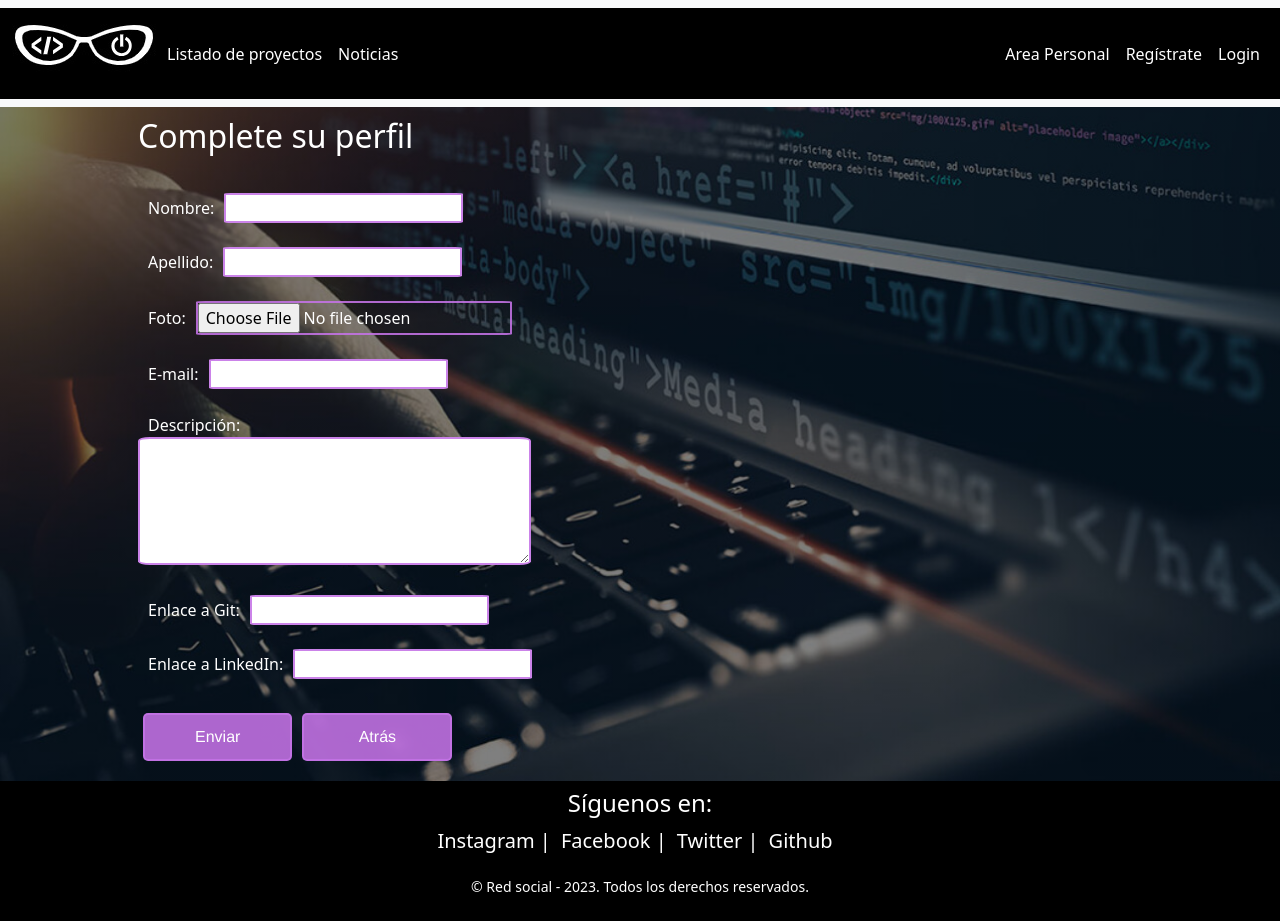
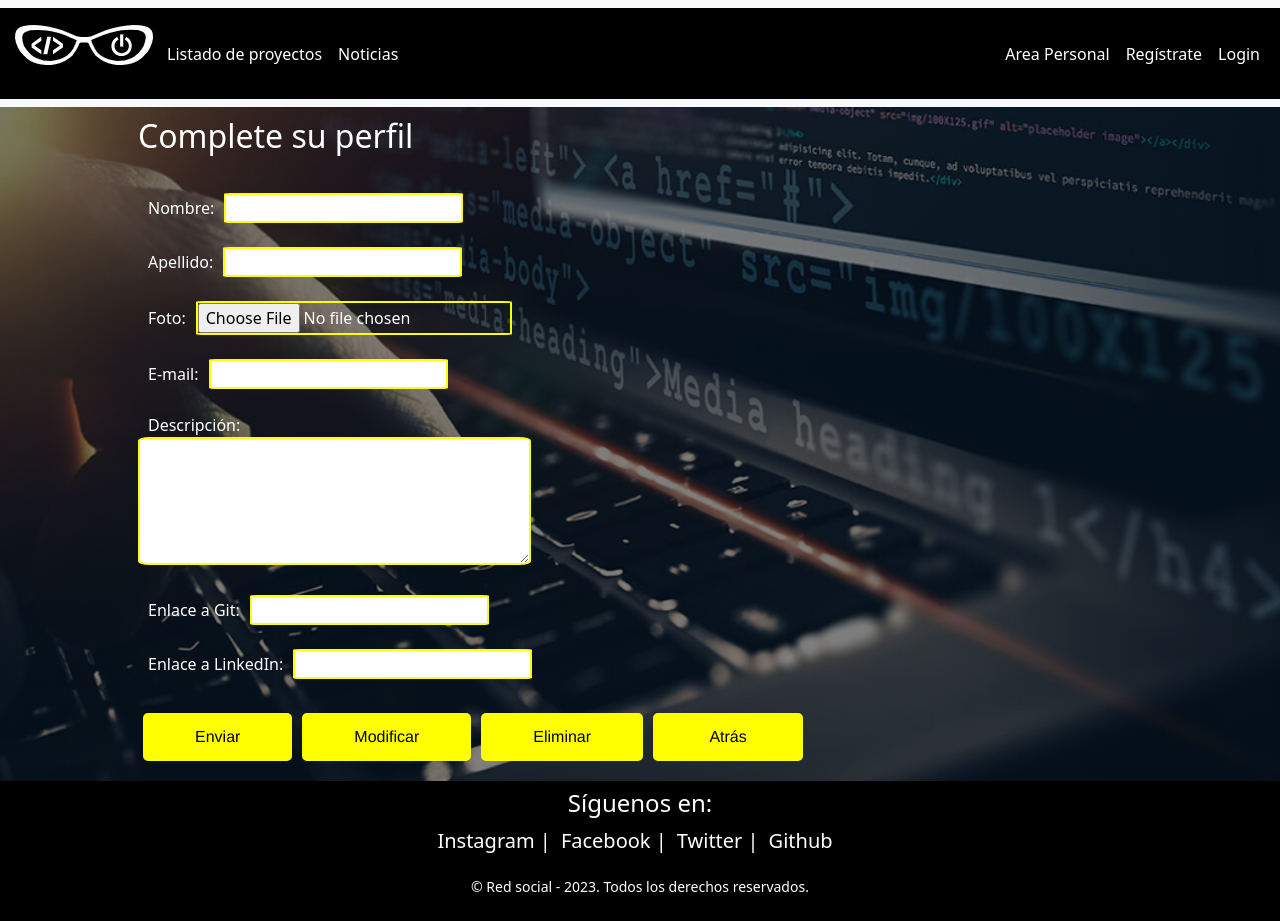
Before and after one commit to Manuhergreen/socialDevelopers2023, an Angular app in the folder FE/: page /perfil in a window 1280 px wide. Built offline with nearby package versions, Linux system fonts and the light colour scheme.

Commit message:
cambios de estilo

```diff
--- a/FE/src/app/pages/area-personal/perfil-usuario/perfil-usuario.component.html
+++ b/FE/src/app/pages/area-personal/perfil-usuario/perfil-usuario.component.html
@@ -24,6 +24,8 @@
       <input type="url" formControlName="enlace_linkedin" required><br><br>
 
       <input class="boton"  type="submit" value="Enviar">
+      <input class="boton"  type="submit" value="Modificar">
+      <input class="boton"  type="submit" value="Eliminar">
       <input routerLink="/areaPersonal" class="boton__b"  type="submit" value="Atrás">
     </form>
   </div>
--- a/FE/src/app/pages/area-personal/perfil-usuario/perfil-usuario.component.scss
+++ b/FE/src/app/pages/area-personal/perfil-usuario/perfil-usuario.component.scss
@@ -17,8 +17,7 @@
     text-decoration: none;
     font-family: 'Helvetica Neue', Helvetica, sans-serif;
     display:inline-block;
-    color: #FFF;
-    background-color: rgba(197, 115, 230, 0.883);
+    background-color: yellow;
     padding: 10px 50px;
     white-space: nowrap;
     -webkit-border-radius: 5px;
@@ -37,8 +36,7 @@
     text-decoration: none;
     font-family: 'Helvetica Neue', Helvetica, sans-serif;
     display:inline-block;
-    color: #FFF;
-    background-color: rgba(197, 115, 230, 0.883);
+    background-color:yellow;
     padding: 10px 50px;
     white-space: nowrap;
     -webkit-border-radius: 5px;
@@ -54,11 +52,11 @@
 }
 
 .boton__b:hover{
-  background-color: rgba(177, 20, 239, 0.883);
+  background-color:rgba(203, 221, 10, 0.883);
 }
 
 .boton:hover{
-  background-color: rgba(177, 20, 239, 0.883);
+  background-color:rgba(203, 221, 10, 0.883);
 }
 
     .profileDiv {
@@ -79,7 +77,7 @@
     }
 
     input, textarea{
-      border:2px solid rgba(197, 115, 230, 0.883);
+      border:2px solid yellow;
       border-radius: 3%;
 
     }
--- a/FE/src/app/pages/area-personal/subida-proyectos/subida-proyectos.component.html
+++ b/FE/src/app/pages/area-personal/subida-proyectos/subida-proyectos.component.html
@@ -68,6 +68,8 @@
     </div>
     <div class="buttons d-flex justify-content-between">
       <button type="submit" class="boton">Enviar</button>
+      <input class="boton"  type="submit" value="Modificar">
+      <input class="boton"  type="submit" value="Eliminar">
       <button routerLink="/areaPersonal" type="submit" class="boton">Atrás</button>
     </div>
 
--- a/FE/src/app/pages/area-personal/subida-proyectos/subida-proyectos.component.scss
+++ b/FE/src/app/pages/area-personal/subida-proyectos/subida-proyectos.component.scss
@@ -9,7 +9,7 @@
   background-repeat: no-repeat;
   background-attachment: fixed;
   background-color: black;
-  color: white;
+
 }
 
   .projectDiv {
@@ -27,7 +27,7 @@
 
 
   input, textarea{
-    border:2px solid rgba(197, 115, 230, 0.883);
+    border:2px solid yellow;
     border-radius: 3%;
   }
 
@@ -36,8 +36,7 @@
     text-decoration: none;
     font-family: 'Helvetica Neue', Helvetica, sans-serif;
     display:inline-block;
-    color: #FFF;
-    background-color: rgba(197, 115, 230, 0.883);
+    background-color: yellow;
     padding: 10px 50px;
     white-space: nowrap;
     -webkit-border-radius: 5px;
@@ -53,5 +52,5 @@
   }
 
   .boton:hover{
-    background-color: rgba(177, 20, 239, 0.883);
+    background-color: rgba(203, 221, 10, 0.883);
   }
```
